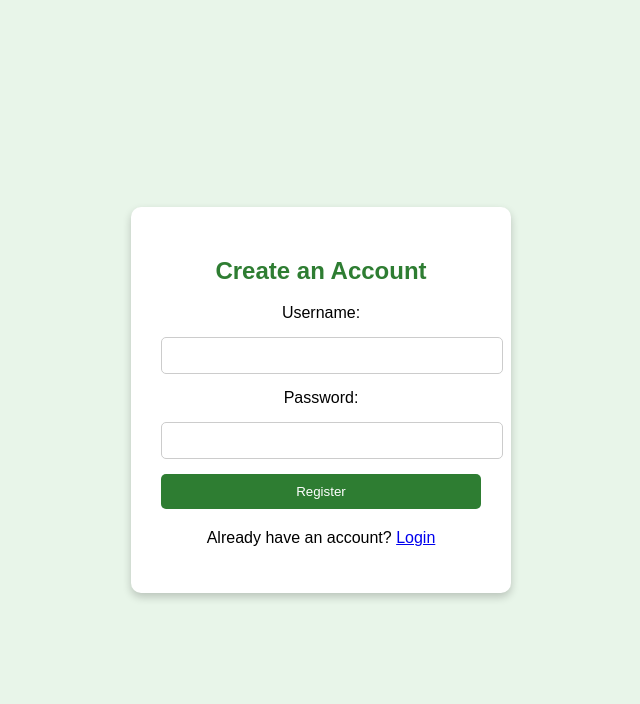
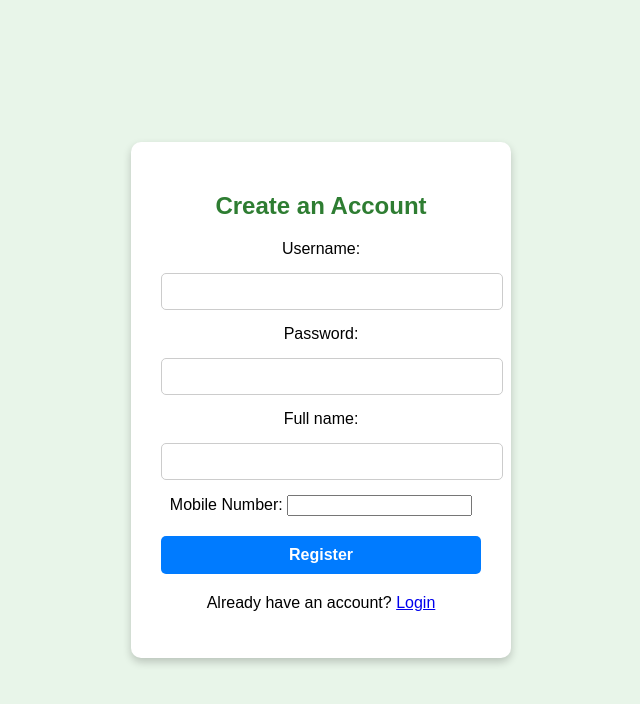
Before and after one commit to Shreyaa5/Mental-Therapy-through-Song-Mood-Classification, a Flask app: page /register in a window 1280 px wide. Shown: the top 704 px of the page, without its empty margins (319-959 px from the left). Run offline with Flask 3, Linux system fonts and the light colour scheme; parts of the project's set-up code (start-up, migrations or seed data) failed here and were passed over.

Commit message:
register page edited

```diff
--- a/templates/register.html
+++ b/templates/register.html
@@ -31,15 +31,19 @@
             margin: 15px 0;
             border-radius: 5px;
             border: 1px solid #ccc;
+            text-align: center;
         }
-        button {
-            padding: 10px 20px;
-            color: #fff;
-            background-color: #2e7d32;
+        form button {
+            width: 100%;
+            padding: 10px;
+            background-color: #007BFF;
+            color: white;
             border: none;
             border-radius: 5px;
+            font-size: 16px;
+            font-weight: bold;
             cursor: pointer;
-            width: 100%;
+            margin-top: 20px; /* Space added here */
         }
         p {
             margin-top: 20px;
@@ -51,10 +55,19 @@
         <h2>Create an Account</h2>
         <form method="POST" action="{{ url_for('register') }}">
             <label for="username">Username:</label>
-            <input type="text" name="username" required><br>
+            <input type="text" name="username" required>
+
             <label for="password">Password:</label>
-            <input type="password" name="password" required><br>
+            <input type="password" name="password" required>
+
+            <label for="Full name">Full name:</label>
+            <input type="text" name="Full name" required>
+
+            <label for="Mobile Number">Mobile Number:</label>
+            <input type="number" name="Mobile Number" required>
+
             <button type="submit">Register</button>
+
         </form>
         <p>Already have an account? <a href="{{ url_for('login') }}">Login</a></p>
     </div>
```
